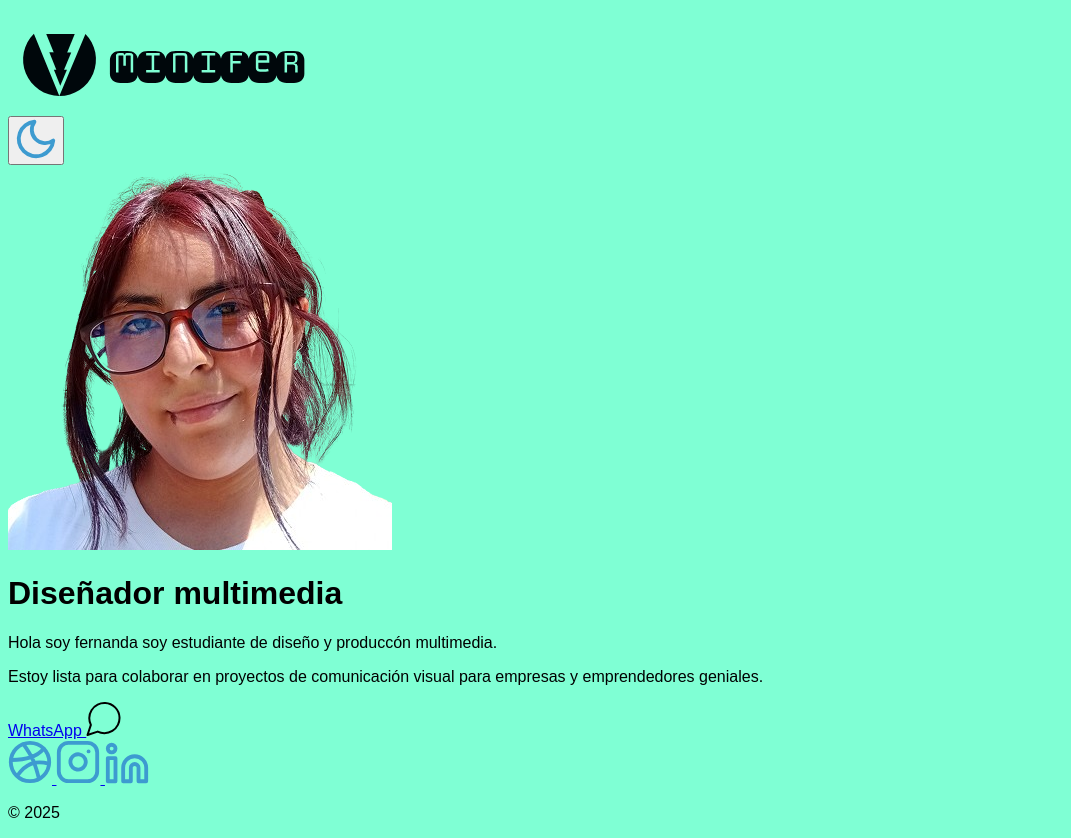
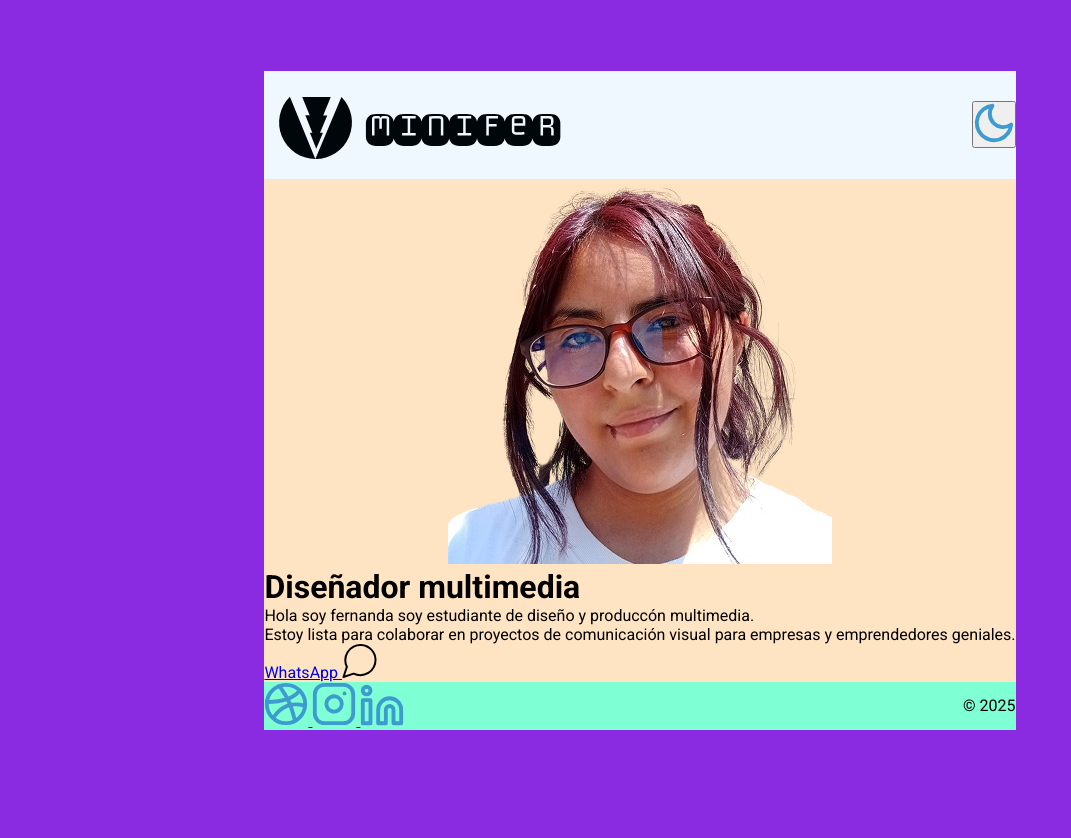
Before and after one commit to fernanda0403/Tarjeta-Personal-Fernanda-Gonzalez, a plain HTML site: page index.html in a window 1280 px wide. Shown: the whole page, without its empty margins (0-1071 px from the left). After the commit the page ends 800 px from the top, so only its background shows below. Drawn offline with Linux system fonts and the light colour scheme.

Commit message:
Se crearon los estilos de escritura y espaciado

```diff
--- a/index.html
+++ b/index.html
@@ -5,12 +5,17 @@
   <meta name="viewport" content="width=device-width, initial-scale=1.0">
   <title>Tarjeta personal</title>
   <link rel="stylesheet" href="style.css">
+
+  <link rel="preconnect" href="https://fonts.googleapis.com">
+  <link rel="preconnect" href="https://fonts.gstatic.com" crossorigin>
+  <link href="https://fonts.googleapis.com/css2?family=Roboto:ital,wdth,wght@0,75..100,100..900;1,75..100,100..900&display=swap" rel="stylesheet">
+
 </head>
 <body>
 
-  <div>
+  <div class="card">
 
-    <header>
+    <header class="header">
       <div>
         <img src="./assets/marca-grafica.svg" alt="Logo MiniFer">
       </div>
@@ -20,7 +25,7 @@
       </button>
     </header>
 
-    <main>
+    <main class="main">
       <div>
         <img src="./assets/fotografia-fernanda.png" alt="Imagen de MiniFer">
       </div>
@@ -36,7 +41,7 @@
       </div>
     </main>
 
-    <footer>
+    <footer class="footer">
       <div>
         <a href="#">
           <img src="./assets/icono-balon.svg" alt="Icono Dribble" />
@@ -53,6 +58,7 @@
 
       <p>© 2025</p>
     </footer>
+
   </div>
 
 </body>
--- a/style.css
+++ b/style.css
@@ -1,4 +1,43 @@
+* {
+  margin: 0;
+  padding: 0;
+  box-sizing: border-box;
+}
+
 body {
+  font-family: "roboto", sans-serif;
+  display: flex;
+  justify-content: center;
+  align-items: center;
+  height: 100vh;
+  background-color: blueviolet;
+  padding: 1rem;
+}
+
+.card {
+  background-color: aqua;
+}
+
+.header {
+  display: flex;
+  justify-content: space-between;
+  align-items: center;
+  background-color: aliceblue;
+
+}
+
+.main {
+  display: flex;
+  flex-direction: column;
+  align-items: center;
+  background-color: bisque;
+}
+
+.footer {
+  display: flex;
+
+  justify-content: space-between;
+  align-items: center;
+
   background-color: aquamarine;
-  font-family:sans-serif;
 }
```
